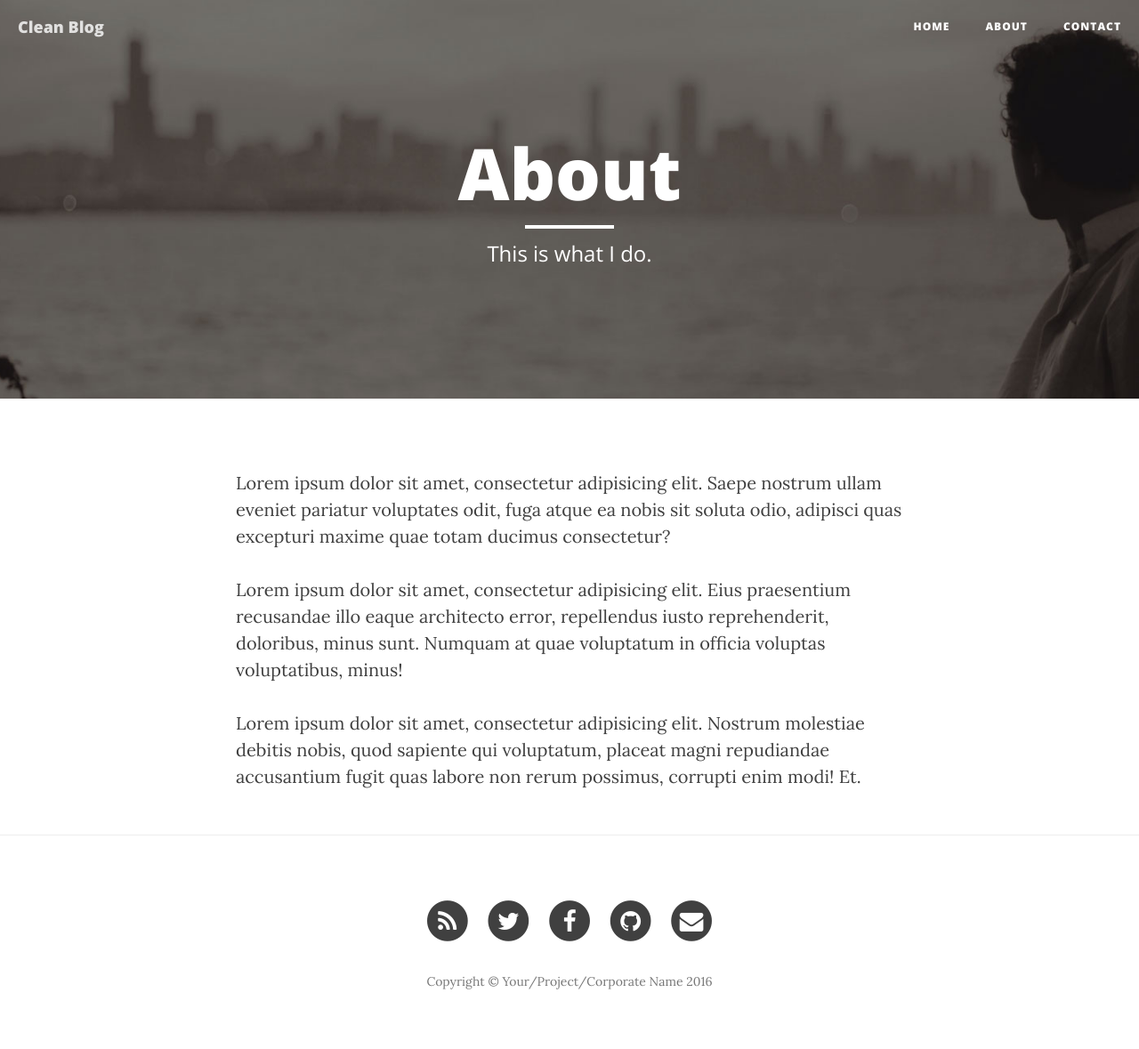
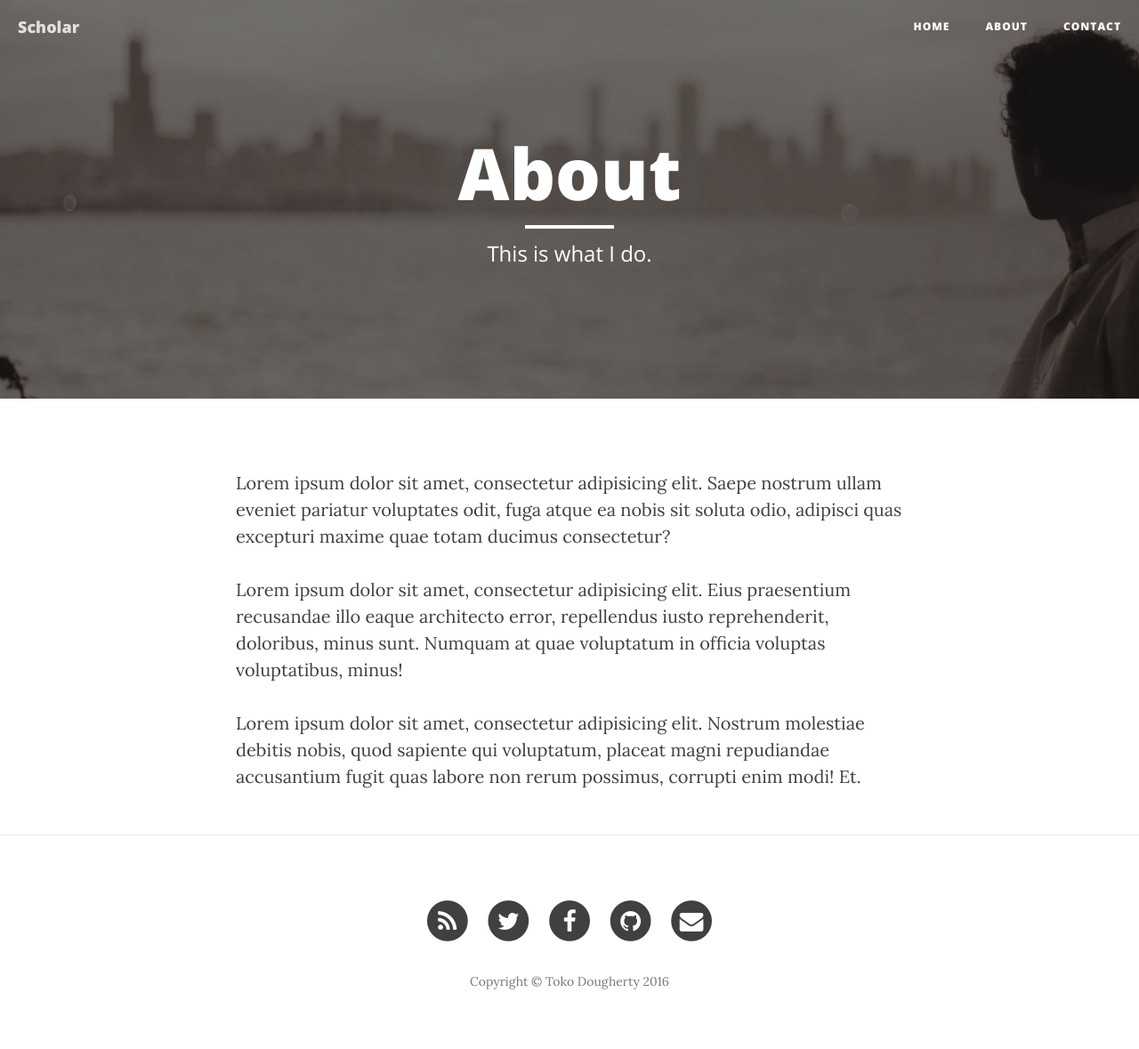
Before and after one commit to Heinrici/Heinrici.github.io, a Jekyll site: the page built from about.html, in a window 1280 px wide. Shown: the whole page at 89% size. Built offline with Jekyll 4.4.1, drawn with Linux system fonts in a browser that asks for light colours; nearby versions of some CDN libraries.

Commit message:
Fixing config file

```diff
--- a/_config.yml
+++ b/_config.yml
@@ -1,9 +1,9 @@
 # Site settings
-title: Clean Blog
-header-img: img/home-bg.jpg
-email: your-email@yourdomain.com
-copyright_name: Your/Project/Corporate Name
-description: "Write your site description here. It will be used as your sites meta description as well!"
+title: Scholar
+header-img: img/favicon.ico
+email: toko.dougherty@gmail.com
+copyright_name: Toko Dougherty
+description: "Rebel to the system, cause the system sucks."
 baseurl: ""
 url: "http://yourdomain.com"
 twitter_username: toko.dougherty
```
Also changed, not shown: img/favicon.ico (added).
